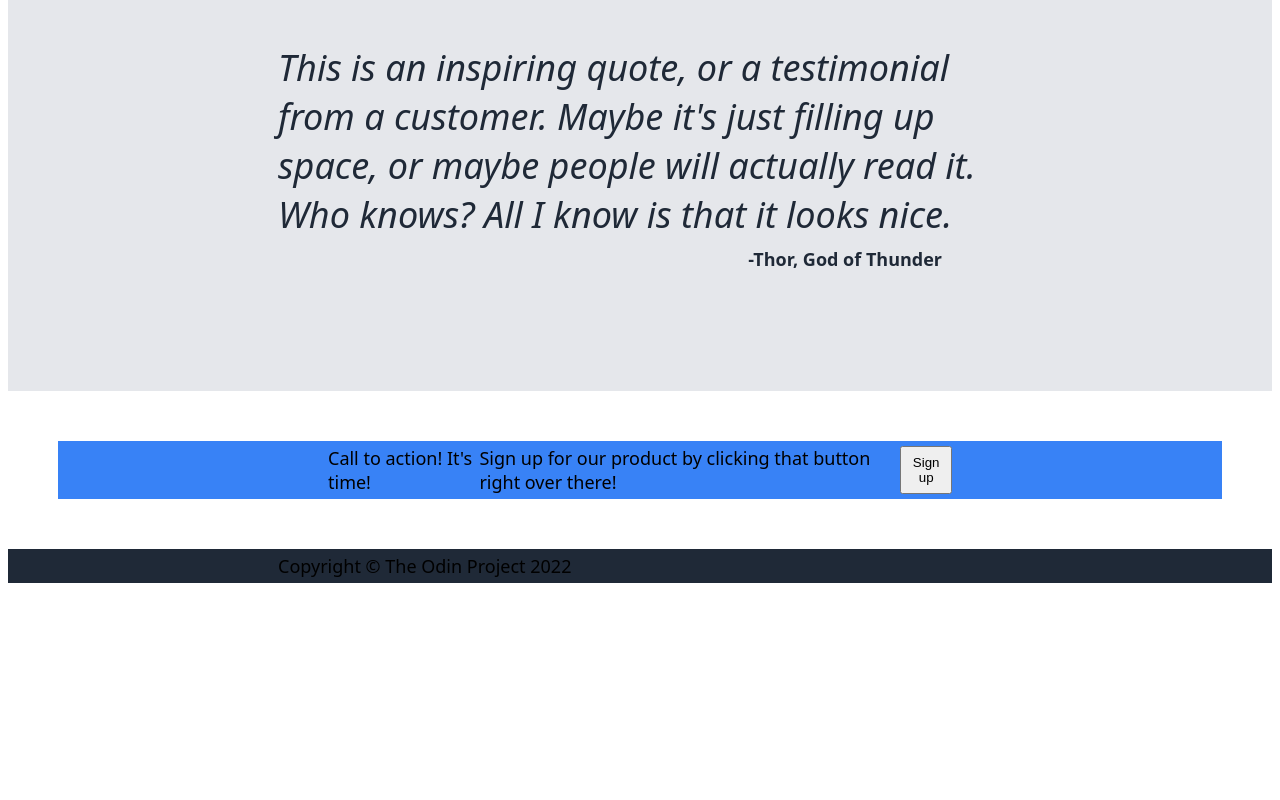
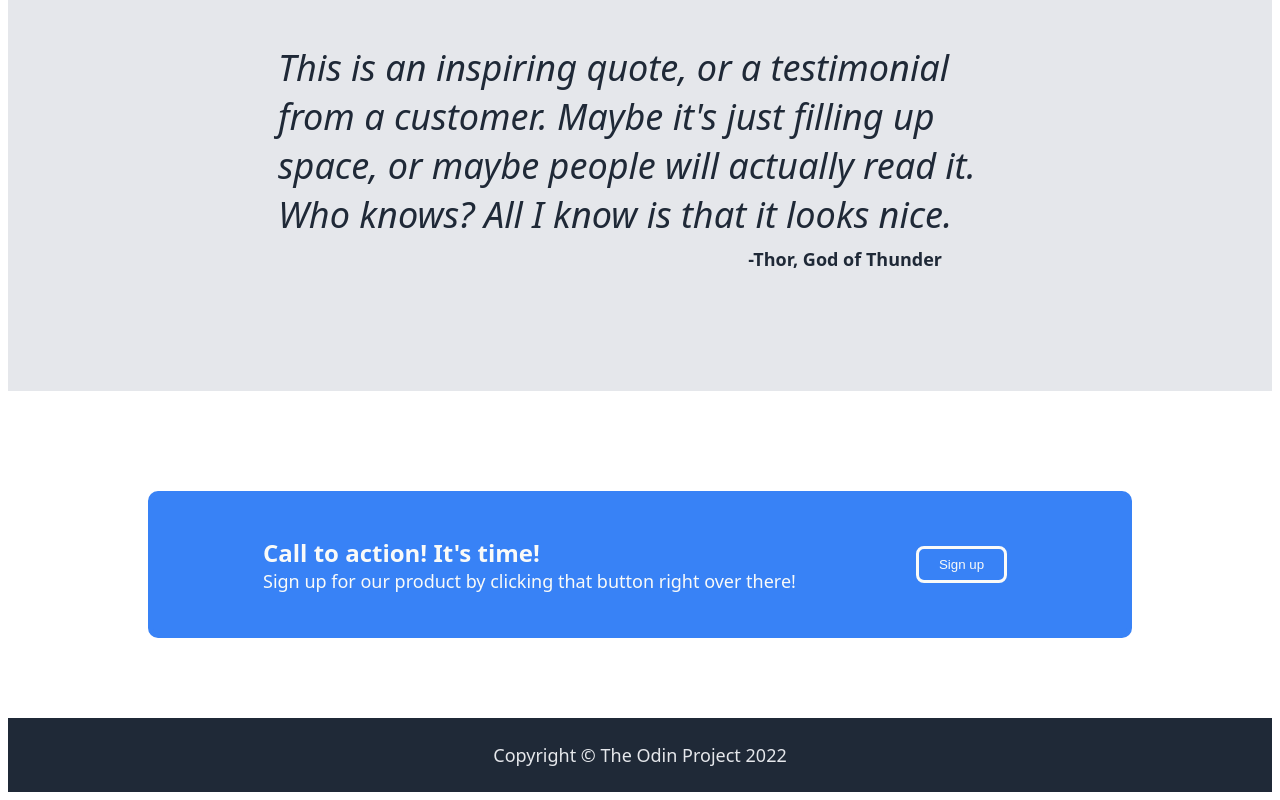
Before and after one commit to AnSardG/Landing-Page, a plain HTML site: page index.html in a window 1280 px wide. Shown: the part 1315-2115 px from the top of the page. Before the commit the page ends 1906 px from the top, so only its background shows below. Drawn offline with Linux system fonts and the light colour scheme.

Commit message:
Finish sign up content and start footer
Added style to the sign up button, opened a div for the text and set up
the margins properly; then started with the footer, fix it so it shows
permanently?

```diff
--- a/index.html
+++ b/index.html
@@ -49,8 +49,10 @@
     <div class="quote-author">-Thor, God of Thunder</div>
   </div>
   <div class="sign-up-container">
-    <div class="sign-up">Call to action! It's time!</div>
-    <div>Sign up for our product by clicking that button right over there!</div>
+    <div class="sign-up-text">
+      <div class="sign-up">Call to action! It's time!</div>
+      <div>Sign up for our product by clicking that button right over there!</div>
+    </div>
     <button class="sign-up-button">Sign up</button>
   </div>
   <div class="footer">Copyright © The Odin Project 2022</div>
--- a/style.css
+++ b/style.css
@@ -111,6 +111,7 @@ ul a {
   flex-wrap: nowrap;
   justify-content: center;
   gap: 28px;
+  text-align: center;
 
 }
 .images-subtext div {
@@ -138,12 +139,49 @@ ul a {
 }
 .sign-up-container {
   display: flex;
-  flex: 1;
-  padding: 5px 270px;
+  width: 900x;
+  margin: 100px 140px 80px;
   background-color: #3882f6;
-  margin: 50px;
+  padding: 30px 60px;
+  border: solid #3882f6 5px;
+  border-radius: 10px;
+  gap: 80px;
+  color: #f9faf8;
+  align-items: center;
+
+}
+.sign-up-text {
+  margin-left: 50px;
+
+}
+.sign-up {
+  font-size: 24px;
+  font-weight: bolder;
+}
+
+.sign-up-button {
+  display: flex;
+  flex-wrap: nowrap;
+  align-items: center;
+  width: fit-content;
+  justify-content: center;
+  border: solid 3px #f9faf8;
+  background-color: #3882f6;
+  color: #f9faf8;
+  padding: 8px 20px;
+  margin: 20px 40px;
+  border-radius: 8px;
+
 }
 .footer {
-  padding: 5px 270px;
+  display: flex;
+  flex-direction: column;
+  flex: 1;
+  justify-content: center;
+  align-items: center;
+  padding: 25px 270px;
   background-color: #1f2937;
+  color: #e5e7eb;
+
+
 }
```
